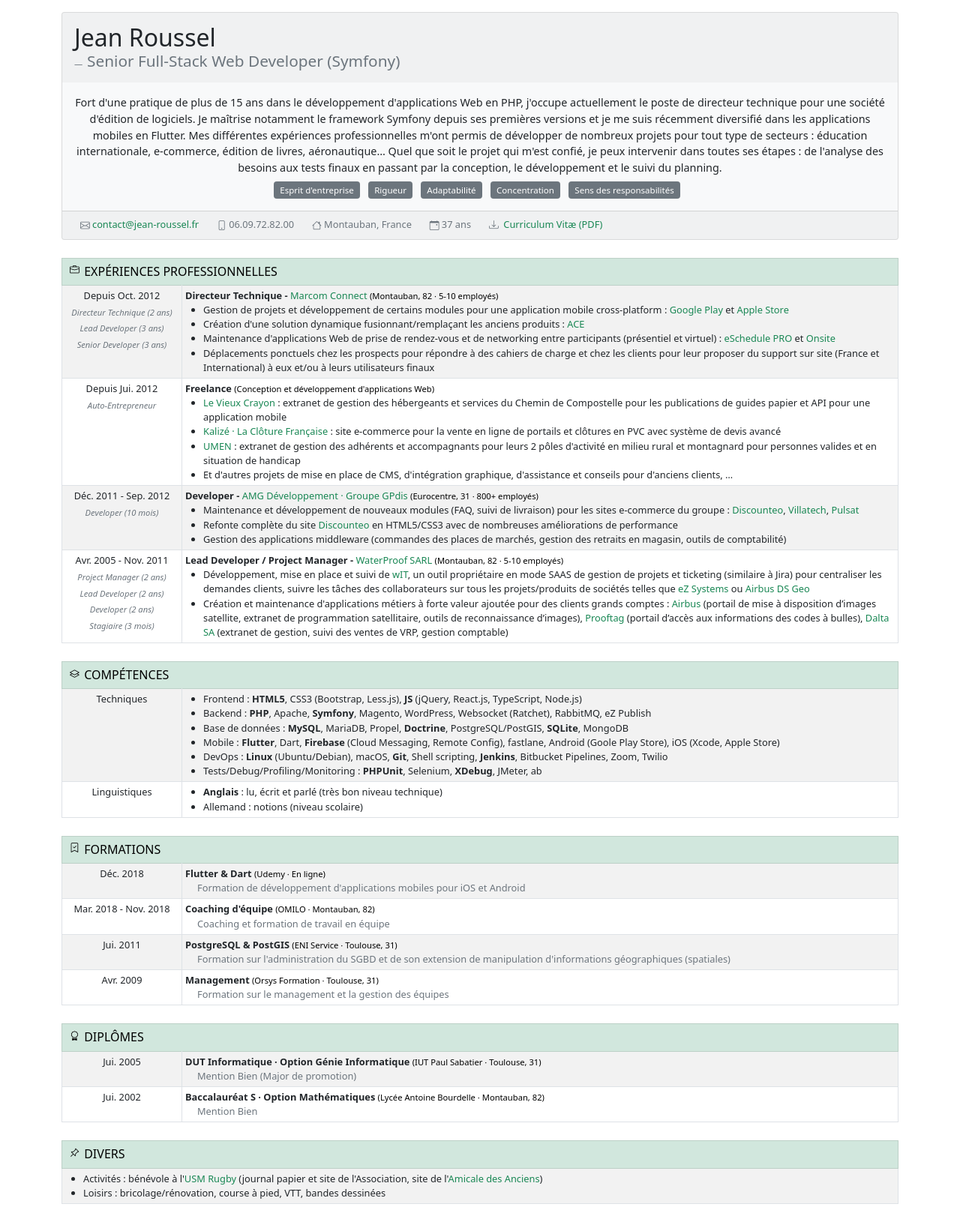
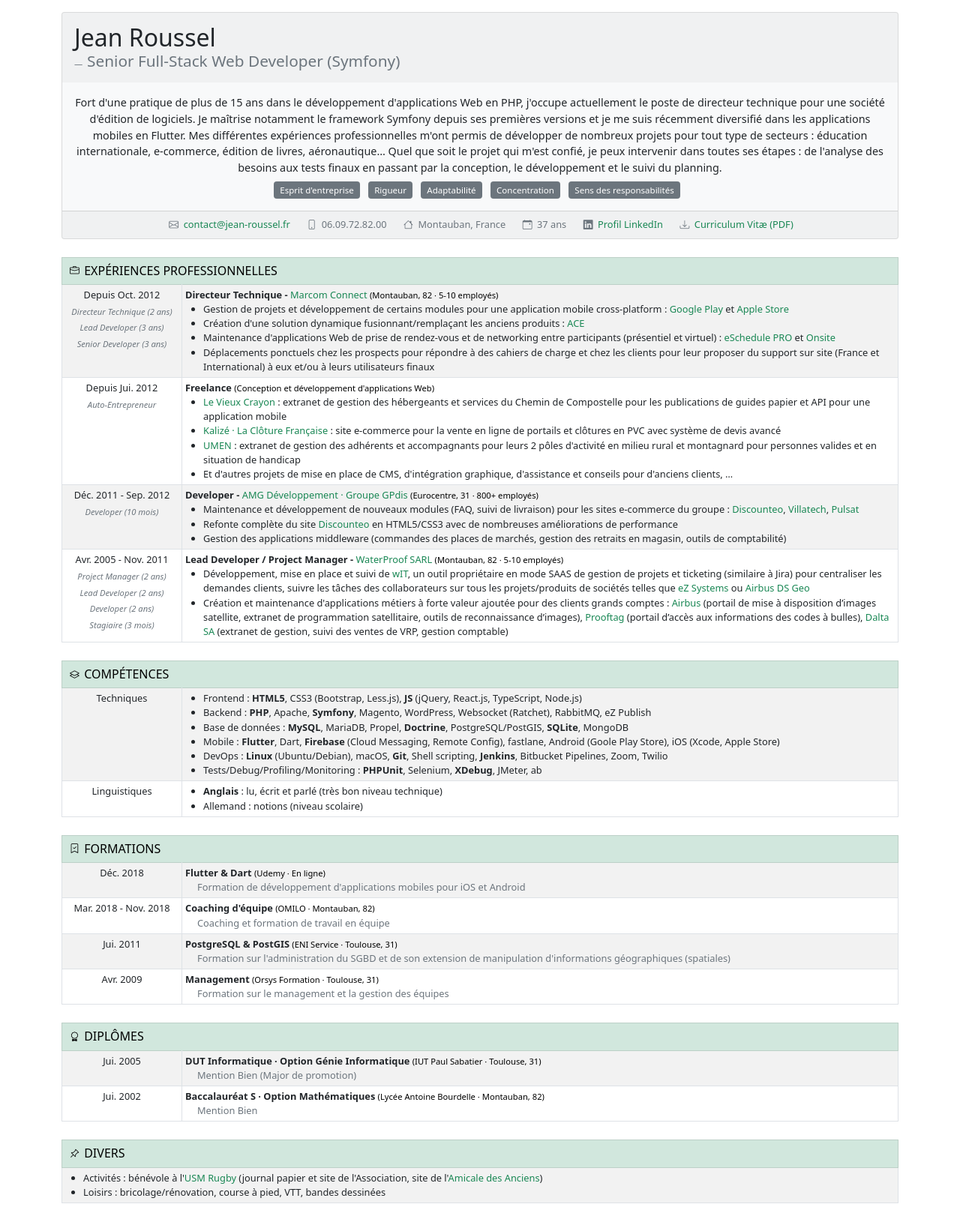
Before and after one commit to jroussel/jroussel.github.com, a Jekyll site: the page built from index.html, in a window 1280 px wide. Shown: the whole page at 75% size. Built offline with Jekyll 4.4.1, drawn with Linux system fonts in a browser that asks for light colours; nearby versions of some CDN libraries.

Commit message:
Profil LinkedIn

```diff
--- a/_includes/head.html
+++ b/_includes/head.html
@@ -16,5 +16,5 @@
     <link rel="alternate" type="application/pdf" href="/CV_Roussel-Jean.pdf" media="print">
     <link href="https://cdn.jsdelivr.net/npm/bootstrap@5.0.0-beta2/dist/css/bootstrap.min.css" rel="stylesheet" integrity="sha384-BmbxuPwQa2lc/FVzBcNJ7UAyJxM6wuqIj61tLrc4wSX0szH/Ev+nYRRuWlolflfl" crossorigin="anonymous">
     <link rel="stylesheet" href="https://cdn.jsdelivr.net/npm/bootstrap-icons@1.4.0/font/bootstrap-icons.css">
-    <link rel="stylesheet" type="text/css" href="/css/all.css?v3" media="all" />
+    <link rel="stylesheet" type="text/css" href="/css/all.css?v4" media="all" />
     <link rel="icon" href="data:,">
--- a/_includes/header.html
+++ b/_includes/header.html
@@ -32,8 +32,9 @@
             <i class="bi-envelope" title="E-mail"></i> <a href="mailto:&#099;&#111;&#110;&#116;&#097;&#099;&#116;&#064;&#106;&#101;&#097;&#110;&#045;&#114;&#111;&#117;&#115;&#115;&#101;&#108;&#046;&#102;&#114;" onclick="_gaq.push(['_trackEvent', 'Social', 'Email']);">&#099;&#111;&#110;&#116;&#097;&#099;&#116;&#064;&#106;&#101;&#097;&#110;&#045;&#114;&#111;&#117;&#115;&#115;&#101;&#108;&#046;&#102;&#114;</a>
             <i class="bi-phone" title="Téléphone"></i> <span>06.09.72.82.00</span>
             <span class="d-none d-print-inline"><i class="bi-globe" title="Site"></i> <a href="https://jean-roussel.fr">https://jean-roussel.fr</a></span>
-            <i class="bi-house" title="Adresse"></i> <span>Montauban, France</span>
+            <i class="bi-house" title="Ville"></i> <span>Montauban, France</span>
             <i class="bi-calendar-event" title="Âge"></i> <span>37 ans</span>
+            <span class="d-print-none"><i class="bi-linkedin" title="LinkedIn"></i> <a href="https://www.linkedin.com/in/rousseljean/">Profil LinkedIn</a></span>
             <span class="d-print-none"><i class="bi-download" title="Curriculum Vitæ"></i> <a href="/CV_Roussel-Jean.pdf" target="_blank" rel="nofollow" onclick="_gaq.push(['_trackEvent', 'CV', 'download']);">Curriculum Vitæ (PDF)</a></span>
           </address>
         </div>
--- a/css/all.css
+++ b/css/all.css
@@ -68,17 +68,12 @@ div.card > div.card-footer {
 }
 div.card > div.card-footer > address {
 	margin-bottom: 0;
-}
-div.card > div.card-footer > address > span,
-div.card > div.card-footer > address > a,
-div.card > div.card-footer > address > i {
-	display: block;
-	float: left;
+	text-align: center;
 }
 div.card > div.card-footer > address > i,
 div.card > div.card-footer > address > span > i {
 	margin-top: 1px;
-	margin-left: 1.5rem;
+	margin-left: 1.2rem;
 	margin-right: 0.2rem;
 }
 
@@ -104,7 +99,6 @@ table > thead > tr > th > a:active {
 table > thead > tr > th > a > i {
 	float: left;
 	margin-right: 0.4rem;
-	margin-top: -2px;
 }
 
 table > thead > tr > th > a > h3 {
```
Also changed, not shown: 1 other file.
